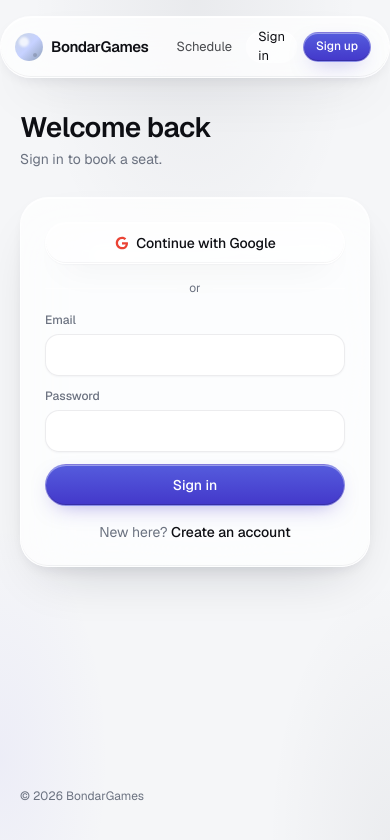
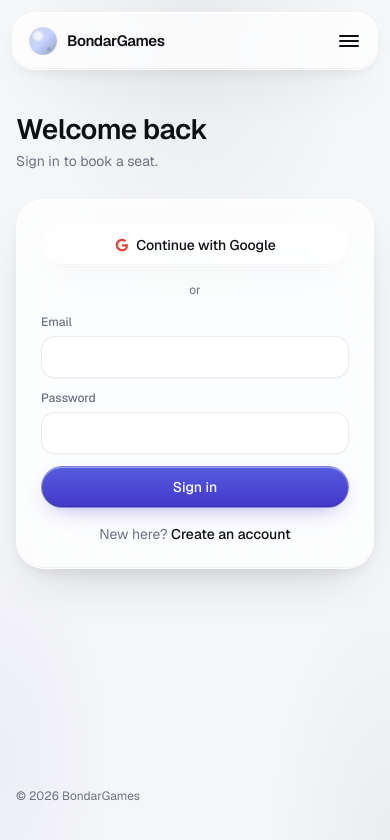
Before and after one commit to SergejSKoreshkov/BondarGames, a Next.js app: page /auth/signin in a window 390 px wide. Shown: the top 840 px of the page. Built offline with nearby package versions, Linux system fonts and the light colour scheme; no server answers.

Commit message:
test user

```diff
--- a/app/layout.tsx
+++ b/app/layout.tsx
@@ -26,8 +26,10 @@ export default async function RootLayout({
         <LiquidFilters />
         <SessionProvider session={session}>
           <Header />
-          <main className="flex-1 mx-auto w-full max-w-5xl px-5 sm:px-8 py-8 sm:py-12">{children}</main>
-          <footer className="mx-auto w-full max-w-5xl px-5 sm:px-8 py-10 text-xs text-[var(--muted)]">
+          <main className="flex-1 mx-auto w-full max-w-5xl px-4 sm:px-8 pt-24 sm:pt-28 pb-12">
+            {children}
+          </main>
+          <footer className="mx-auto w-full max-w-5xl px-4 sm:px-8 py-10 text-xs text-[var(--muted)]">
             © {new Date().getFullYear()} BondarGames
           </footer>
         </SessionProvider>
--- a/app/page.tsx
+++ b/app/page.tsx
@@ -46,12 +46,12 @@ export default async function Home() {
   });
 
   return (
-    <div className="space-y-8">
-      <section className="space-y-2.5">
-        <h1 className="text-[28px] sm:text-[36px] font-semibold tracking-[-0.02em] leading-[1.05]">
+    <div className="space-y-6 sm:space-y-8">
+      <section className="space-y-2">
+        <h1 className="text-[26px] sm:text-[36px] font-semibold tracking-[-0.02em] leading-[1.05]">
           Board game nights
         </h1>
-        <p className="text-[var(--muted)] max-w-xl text-sm sm:text-[15px] leading-relaxed">
+        <p className="text-[var(--muted)] max-w-xl text-[13px] sm:text-[15px] leading-relaxed">
           See who's playing, grab a seat, or host your own session — public or private.
         </p>
       </section>
--- a/components/Header.tsx
+++ b/components/Header.tsx
@@ -3,23 +3,45 @@
 import Link from "next/link";
 import { usePathname } from "next/navigation";
 import { signOut, useSession } from "next-auth/react";
+import { useEffect, useState } from "react";
 import { Glass } from "@/components/Glass";
 
 export function Header() {
   const { data } = useSession();
   const user = data?.user;
+  const pathname = usePathname();
+  const [open, setOpen] = useState(false);
+
+  // Close menu on route change
+  useEffect(() => {
+    setOpen(false);
+  }, [pathname]);
+
+  // Close on Escape
+  useEffect(() => {
+    if (!open) return;
+    function onKey(e: KeyboardEvent) {
+      if (e.key === "Escape") setOpen(false);
+    }
+    window.addEventListener("keydown", onKey);
+    return () => window.removeEventListener("keydown", onKey);
+  }, [open]);
+
   return (
-    <header className="sticky top-4 z-30 mx-auto w-full max-w-5xl px-3 sm:px-6 flex justify-center">
-      <Glass cornerRadius={999} padding="6px">
-        <div className="flex items-center justify-between gap-1 sm:gap-3 h-12 pr-3">
+    <header className="fixed top-0 inset-x-0 z-30 px-3 sm:px-6 pt-3">
+      <div className="mx-auto max-w-5xl relative">
+        <Glass cornerRadius={22} padding="0">
+          <div className="flex items-center justify-between h-14 pl-4 pr-2">
             <Link
               href="/"
-            className="flex items-center gap-2 pl-2 pr-3 font-semibold tracking-tight"
+              className="flex items-center gap-2.5 font-semibold tracking-tight"
             >
               <Logo />
               <span className="text-[15px]">BondarGames</span>
             </Link>
-          <nav className="flex items-center gap-0.5 text-sm">
+
+            {/* Desktop nav */}
+            <nav className="hidden sm:flex items-center gap-1 text-sm pr-1">
               <NavLink href="/">Schedule</NavLink>
               {user && <NavLink href="/profile">Bookings</NavLink>}
               {user?.role === "ADMIN" && <NavLink href="/admin">Admin</NavLink>}
@@ -40,15 +62,80 @@ export function Header() {
                 </>
               )}
             </nav>
+
+            {/* Mobile menu button */}
+            <button
+              type="button"
+              onClick={() => setOpen((v) => !v)}
+              aria-expanded={open}
+              aria-controls="mobile-menu"
+              aria-label={open ? "Close menu" : "Open menu"}
+              className="sm:hidden h-10 w-10 inline-flex items-center justify-center rounded-full hover:bg-white/40 active:bg-white/55 transition-colors"
+            >
+              <span className="relative block w-5 h-3" aria-hidden>
+                <span
+                  className={`absolute left-0 top-0 h-0.5 w-5 rounded-full bg-current transition-transform duration-200 ${
+                    open ? "translate-y-[5px] rotate-45" : ""
+                  }`}
+                />
+                <span
+                  className={`absolute left-0 top-[5px] h-0.5 w-5 rounded-full bg-current transition-opacity duration-200 ${
+                    open ? "opacity-0" : ""
+                  }`}
+                />
+                <span
+                  className={`absolute left-0 top-[10px] h-0.5 w-5 rounded-full bg-current transition-transform duration-200 ${
+                    open ? "-translate-y-[5px] -rotate-45" : ""
+                  }`}
+                />
+              </span>
+            </button>
           </div>
         </Glass>
+
+        {/* Mobile dropdown */}
+        <div
+          id="mobile-menu"
+          className={`sm:hidden absolute top-full inset-x-0 mt-2 transition-all duration-200 origin-top ${
+            open ? "opacity-100 scale-100" : "opacity-0 scale-95 pointer-events-none"
+          }`}
+        >
+          <Glass cornerRadius={22} padding="8px">
+            <nav className="flex flex-col gap-0.5">
+              <MobileLink href="/">Schedule</MobileLink>
+              {user && <MobileLink href="/profile">My bookings</MobileLink>}
+              {user?.role === "ADMIN" && <MobileLink href="/admin">Admin</MobileLink>}
+              <div className="h-px bg-black/[0.06] my-1.5 mx-3" />
+              {user ? (
+                <button
+                  type="button"
+                  onClick={() => signOut({ callbackUrl: "/" })}
+                  className="h-11 px-4 rounded-xl text-left text-sm hover:bg-white/45"
+                >
+                  Sign out
+                </button>
+              ) : (
+                <>
+                  <MobileLink href="/auth/signin">Sign in</MobileLink>
+                  <MobileLink href="/auth/signup" accent>
+                    Sign up
+                  </MobileLink>
+                </>
+              )}
+            </nav>
+          </Glass>
+        </div>
+      </div>
     </header>
   );
 }
 
 function Logo() {
   return (
-    <span aria-hidden className="relative inline-block h-7 w-7 rounded-full overflow-hidden">
+    <span
+      aria-hidden
+      className="relative inline-block h-7 w-7 rounded-full overflow-hidden"
+    >
       <span className="absolute inset-0 bg-gradient-to-br from-slate-300 via-indigo-200 to-slate-400" />
       <span className="absolute inset-0 rounded-full ring-1 ring-white/60" />
       <span className="absolute top-1 left-1 h-2.5 w-2.5 rounded-full bg-white/75 blur-[1px]" />
@@ -73,3 +160,38 @@ function NavLink({ href, children }: { href: string; children: React.ReactNode }
     </Link>
   );
 }
+
+function MobileLink({
+  href,
+  children,
+  accent,
+}: {
+  href: string;
+  children: React.ReactNode;
+  accent?: boolean;
+}) {
+  const path = usePathname();
+  const active = href === "/" ? path === "/" : path?.startsWith(href);
+  if (accent) {
+    return (
+      <Link
+        href={href}
+        className="h-11 px-4 mt-1 inline-flex items-center justify-center rounded-xl glass-accent text-sm font-medium"
+      >
+        {children}
+      </Link>
+    );
+  }
+  return (
+    <Link
+      href={href}
+      className={`h-11 px-4 inline-flex items-center rounded-xl text-sm transition-colors ${
+        active
+          ? "bg-white/55 font-medium shadow-[inset_0_1px_0_rgba(255,255,255,0.9)]"
+          : "hover:bg-white/45 text-[var(--foreground)]/85"
+      }`}
+    >
+      {children}
+    </Link>
+  );
+}
--- a/components/Schedule.tsx
+++ b/components/Schedule.tsx
@@ -28,6 +28,13 @@ export type ScheduleEvent = {
 
 const HOUR_HEIGHT = 28; // px per hour; 24 * 28 = 672px total grid
 const HOURS = Array.from({ length: 24 }, (_, i) => i);
+/**
+ * Schedule columns: 48 px hour-label column + 7 day columns.
+ * Day columns have a min width of 96 px — on mobile the grid overflows its
+ * container and the parent `overflow-x-auto` makes it horizontally swipable;
+ * on desktop the 1fr lets columns expand to fill the available width.
+ */
+const GRID_COLS = "48px repeat(7, minmax(96px, 1fr))";
 
 function fmtTime(d: Date) {
   return new Intl.DateTimeFormat(undefined, { hour: "2-digit", minute: "2-digit" }).format(d);
@@ -114,14 +121,15 @@ export function Schedule({
         </div>
       </div>
 
-      {/* Week grid */}
+      {/* Week grid — horizontal scroll on narrow screens. */}
       <div className="schedule-surface rounded-3xl overflow-hidden">
+        <div className="overflow-x-auto">
           {/* Day headers */}
           <div
             className="grid border-b border-white/50 text-xs bg-white/30"
-          style={{ gridTemplateColumns: "48px repeat(7, minmax(0, 1fr))" }}
+            style={{ gridTemplateColumns: GRID_COLS }}
           >
-          <div />
+            <div className="sticky left-0 z-20 bg-white/85 backdrop-blur-md border-r border-white/50" />
             {days.map((d) => {
               const isToday = sameDay(d, today);
               return (
@@ -152,12 +160,12 @@ export function Schedule({
           <div
             className="grid relative"
             style={{
-            gridTemplateColumns: "48px repeat(7, minmax(0, 1fr))",
+              gridTemplateColumns: GRID_COLS,
               height: HOUR_HEIGHT * 24,
             }}
           >
-          {/* Time column */}
-          <div className="relative border-r border-white/50">
+            {/* Time column — sticky left so it remains visible while swiping. */}
+            <div className="sticky left-0 z-20 bg-white/85 backdrop-blur-md border-r border-white/50">
               {HOURS.map((h) => (
                 <div
                   key={h}
@@ -188,6 +196,7 @@ export function Schedule({
             ))}
 
             <NowLine days={days} />
+          </div>
         </div>
       </div>
 
```
Lines whose indentation alone changed are shown as unchanged.
